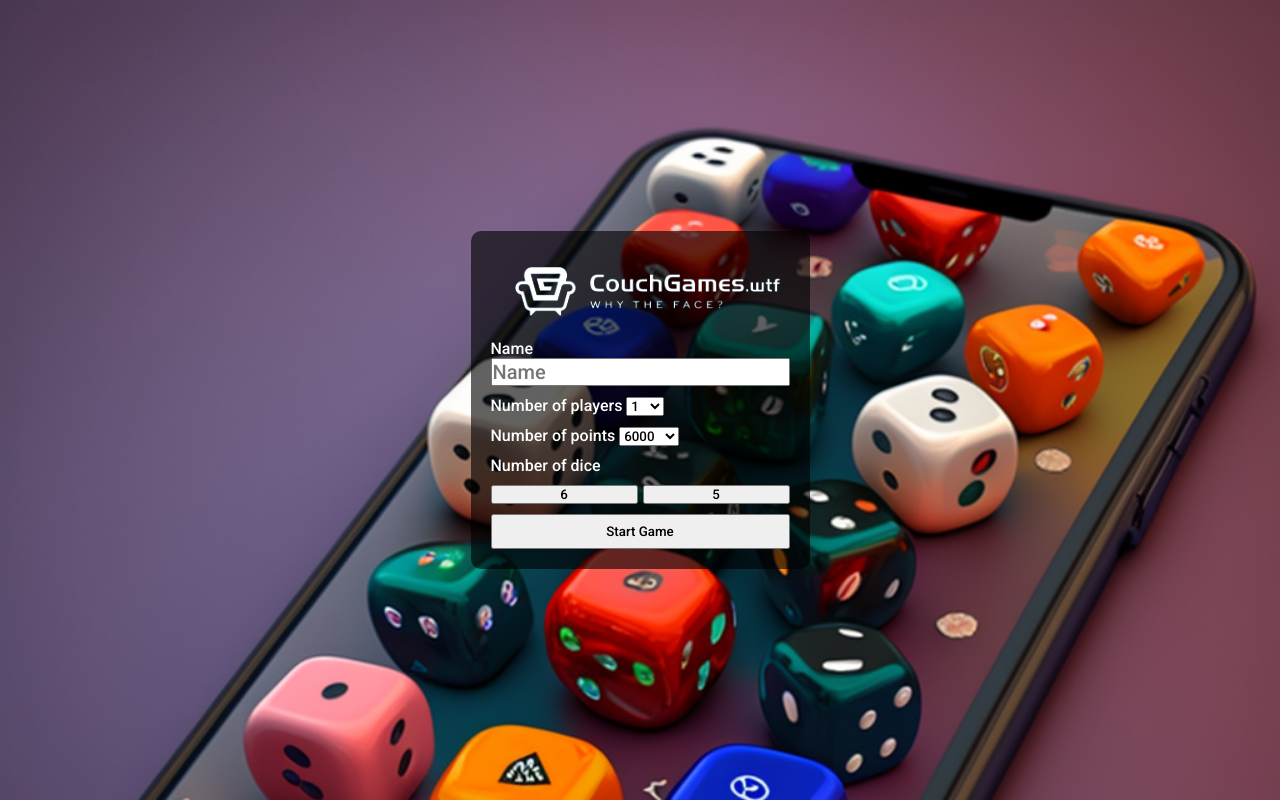
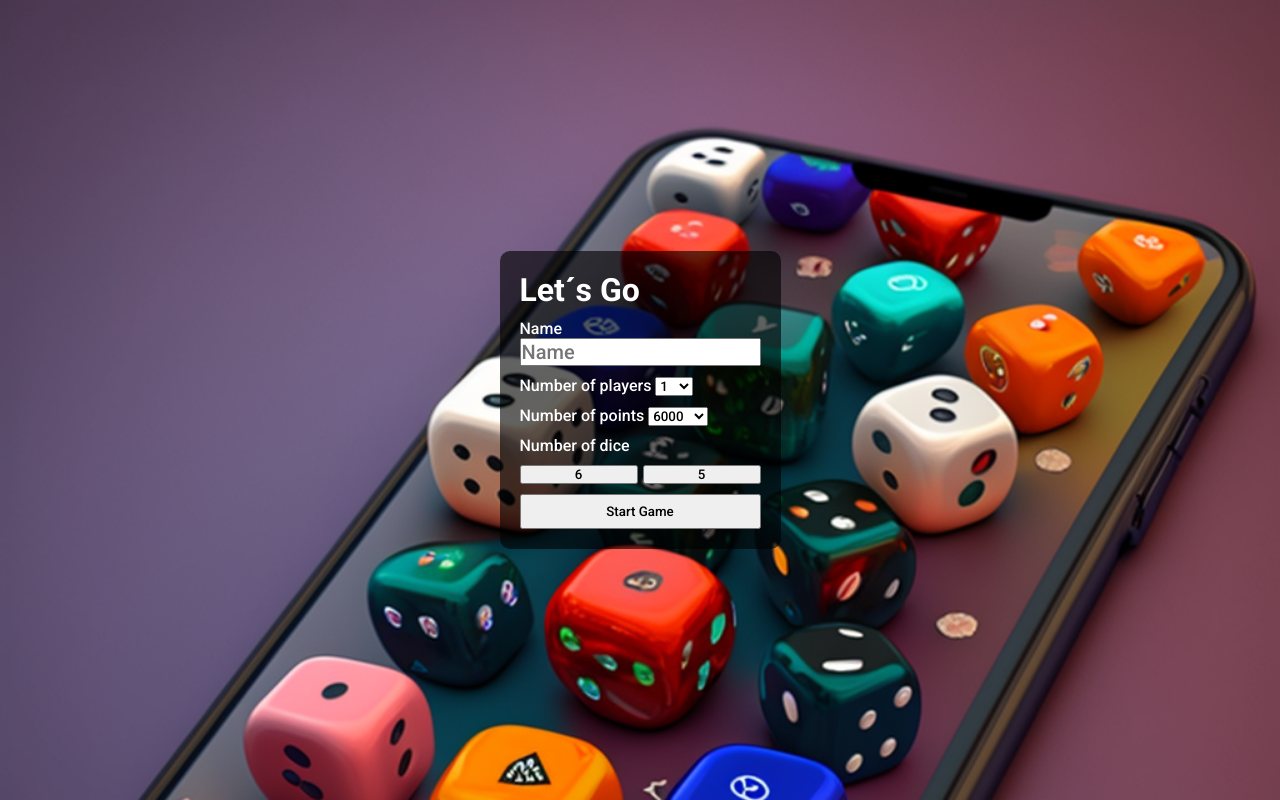
Before and after one commit to MiguelColonia/DiceGame, a plain HTML site: page index.html in a window 1280 px wide. Drawn offline with Linux system fonts and the light colour scheme.

Commit message:
sin foto

```diff
--- a/index.html
+++ b/index.html
@@ -12,7 +12,7 @@
 
       <form class="form" onsubmit="getDataPlay(event)">
         <div>
-          <img src="/imgs/nuevologo.png" alt="">
+          <h1>Let´s Go</h1>
         </div>
         <div class="cont-input-players">
 
```
Also changed, not shown: pages/game.html (+1 -1 lines), imgs/nuevologo.png (deleted).
